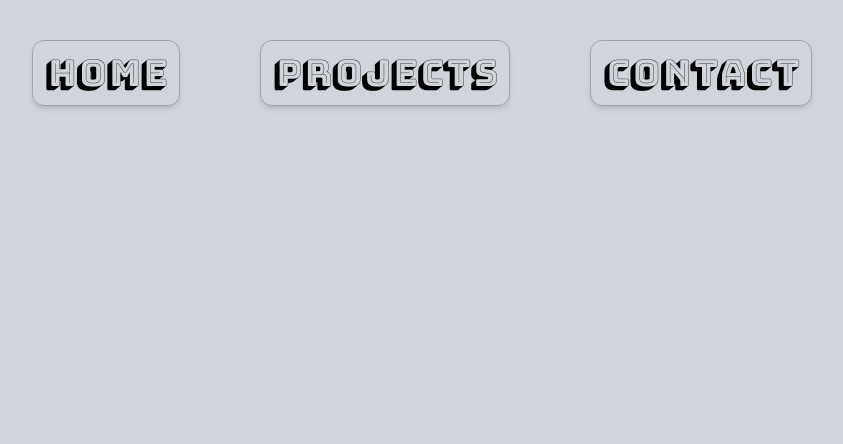
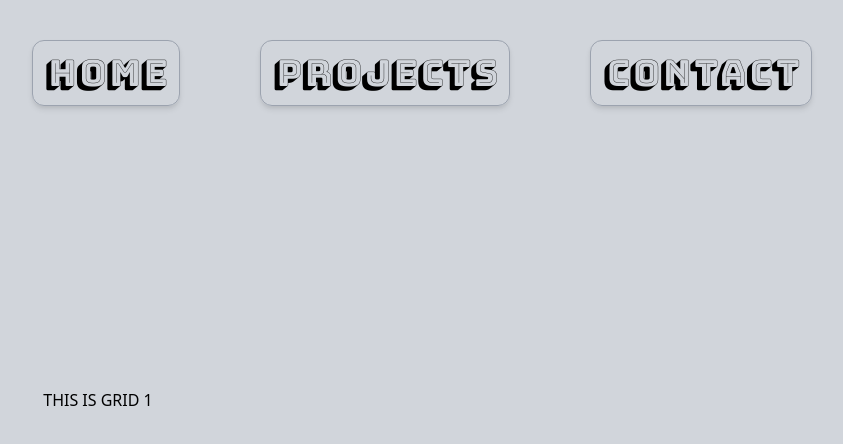
Before and after one commit to skystanoyevitch/sky-portfolio, a React (Create React App) app: page /Contact in a window 1280 px wide. Shown: the top 444 px of the page, without its empty margins (218-1061 px from the left). Built offline with nearby package versions, Linux system fonts and the light colour scheme; a web font is replaced by a local one.

Commit message:
removed "Formik" and updated form code

```diff
--- a/package.json
+++ b/package.json
@@ -9,7 +9,6 @@
     "@testing-library/react": "^11.2.5",
     "@testing-library/user-event": "^12.8.1",
     "autoprefixer": "^9.8.6",
-    "formik": "^2.2.6",
     "postcss": "^7.0.35",
     "react": "^17.0.1",
     "react-dom": "^17.0.1",
--- a/src/Page-components/Contact.js
+++ b/src/Page-components/Contact.js
@@ -3,6 +3,12 @@ import React from "react"
 function Contact() {
     return (
         <div className="w-screen h-screen bg-gray-300">
+            <div className="container mx-auto h-screen py-4 grid grid-cols-2 gap-4">
+                <p className="flex justify-center items-center">THIS IS GRID 1</p>
+                <div className="flex justify-center items-center">
+                </div>
+
+            </div>
 
         </div>
     )
```
Also changed, not shown: 1 other file (tests, documents, lock files or other folders).
